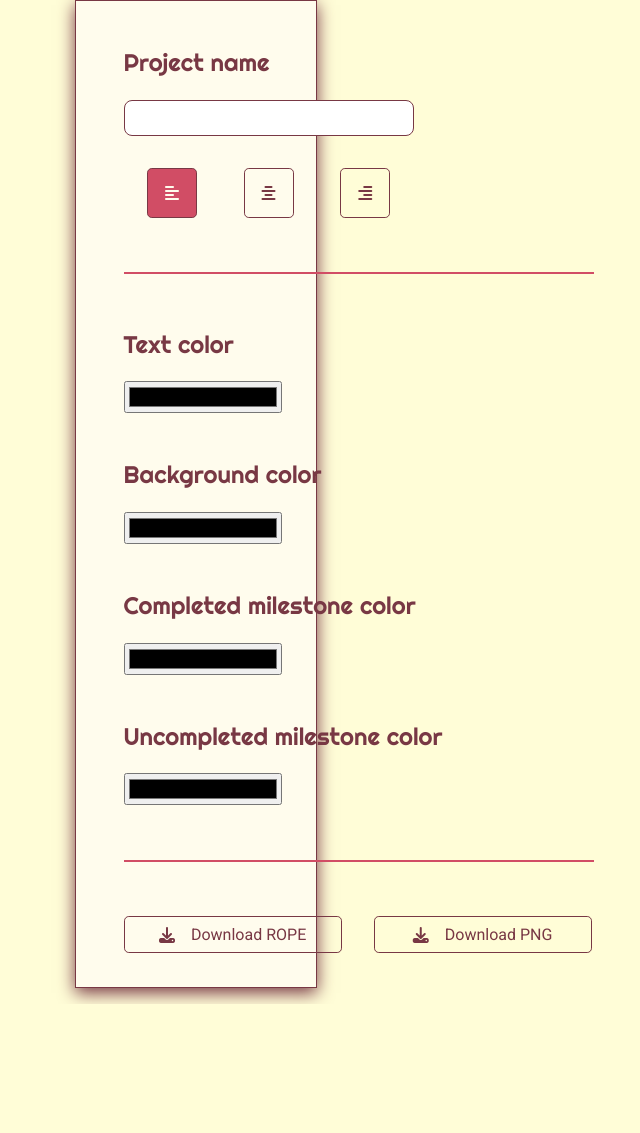
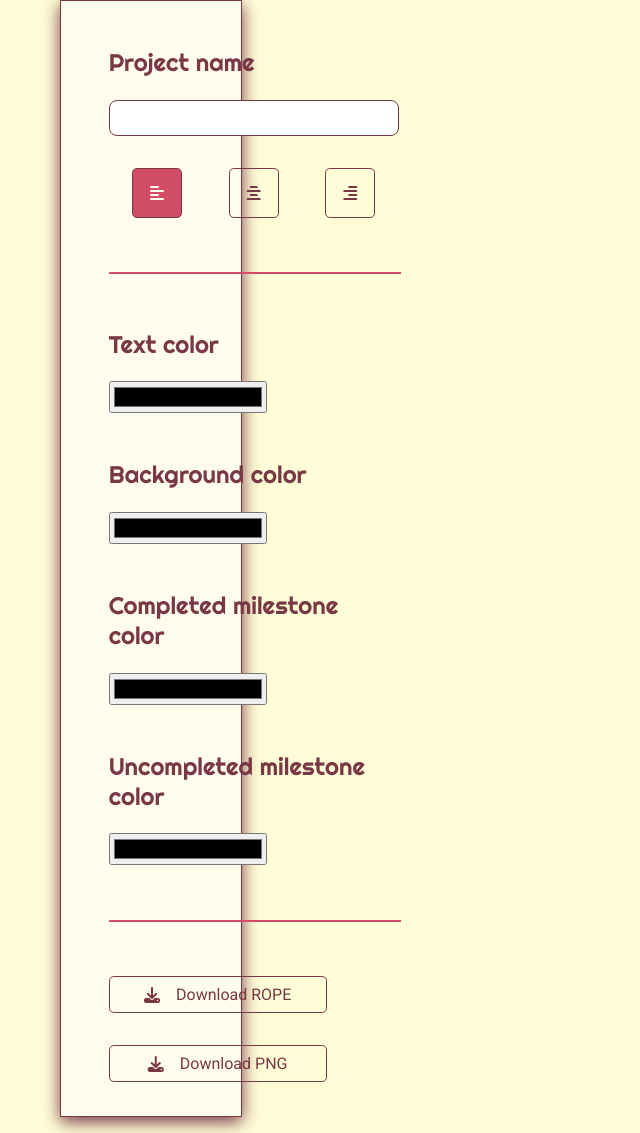
Before and after one commit to crt0r/rope-editor, a plain HTML site: page editor.html in a window 1280 px wide. Shown: the whole page, without its empty margins (626-1266 px from the left). Before the commit the page ends 1004 px from the top, so only its background shows below. Drawn offline with Linux system fonts and the light colour scheme.

Commit message:
fix: download buttons overflow on smaller screens

```diff
--- a/styles/editor.css
+++ b/styles/editor.css
@@ -94,3 +94,10 @@ hr {
     width: 100%;
     border: 1px solid var(--secondary-color);
 }
+
+@media (max-width: 1395px) {
+    div.download-buttons {
+        grid-template-columns: none;
+        grid-template-rows: auto auto;
+    }
+}
```
